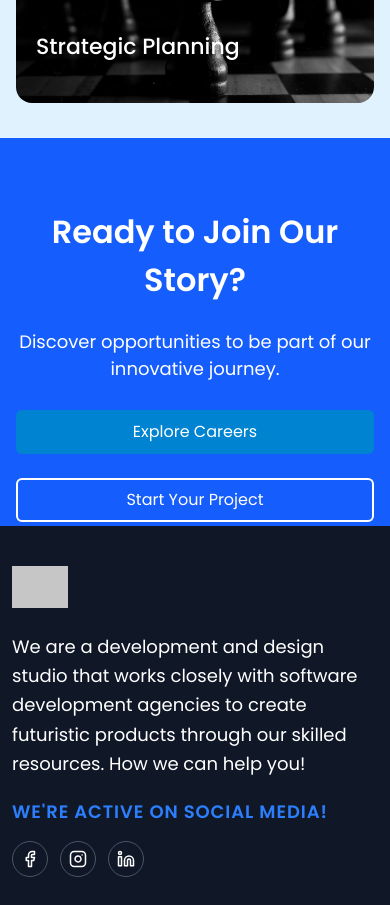
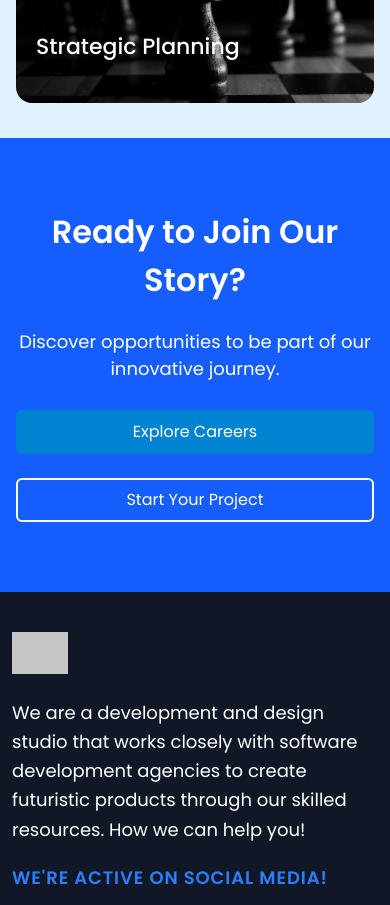
Before and after one commit to Bi7al/Lymora, a React (Vite) app: page /about in a window 390 px wide. Shown: the part 2640-3545 px from the top of the page. Built offline with nearby package versions, Linux system fonts and the light colour scheme; grey boxes are pictures that could not be loaded.

Commit message:
Portfolio*,AboutUs*

```diff
--- a/src/Pages/AboutUs.jsx
+++ b/src/Pages/AboutUs.jsx
@@ -61,7 +61,7 @@ function AboutUs() {
                 </div>
 
             </section>
-            <section className='w-full h-[46vh] md:h-[32vh] lg:h-[46vh] bg-blue-600 py-17.5 '>
+            <section className='w-full min-h-[46vh] md:h-[32vh] lg:h-[46vh] bg-blue-600 py-17.5 '>
                 <h1 className='text-center text-white text-[32px] md:text-[40px] font-semibold'>Ready to Join Our Story?</h1>
                 <p className='text-center text-white text-[18px] mt-6'>Discover opportunities to be part of our innovative journey.</p>
                 <div className='flex flex-col justify-center items-center md:flex-row gap-6 mt-7 px-4'>
--- a/src/Pages/Portfolio.jsx
+++ b/src/Pages/Portfolio.jsx
@@ -11,7 +11,9 @@ const PortfolioPage = () => {
             <div className='w-full h-[68vh]   md:h-[50vh]  lg:h-[73vh] bg-linear-to-r from-blue-600 via-blue-400 to-blue-600 '>
                 <div className='bg-white/30 backdrop-blur-md w-full h-full flex justify-center items-start pb-12.5 pt-42.5'>
                     <div className="flex flex-col  items-center py-2.5 w-11/12  ">
-                        <h1 className='w-9/12 lg:w-1/2 text-[36px] md:text-[40px] lg:text-[50px] font-semibold lg:font-bold text-center lg:leading-15 text-gray-800 mb-6 md:mb-4'>Showcasing a Legacy of Digital Innovation</h1>
+                        {/* Heading */}
+                        <h1 className='w-11/12 md:w-9/12 lg:w-1/2 text-[36px] md:text-[40px] lg:text-[50px] font-semibold lg:font-bold text-center lg:leading-15 text-gray-800 mb-6 md:mb-4 leading-tight' >Showcasing a Legacy of Digital Innovation</h1>
+                        {/*  */}
                         <p className='text-center mx-auto md:text-[19px]  text-white w-full md:w-11/12 lg:w-7/12   mb-2 leading-6 '>At Nextpak, we specialize in crafting transformative digital experiences that go beyond functionality to inspire and engage. Our portfolio highlights a diverse range of high-impact applications designed to elevate brands, streamline operations, and foster user delight across the globe.</p>
 
                     </div>
```
